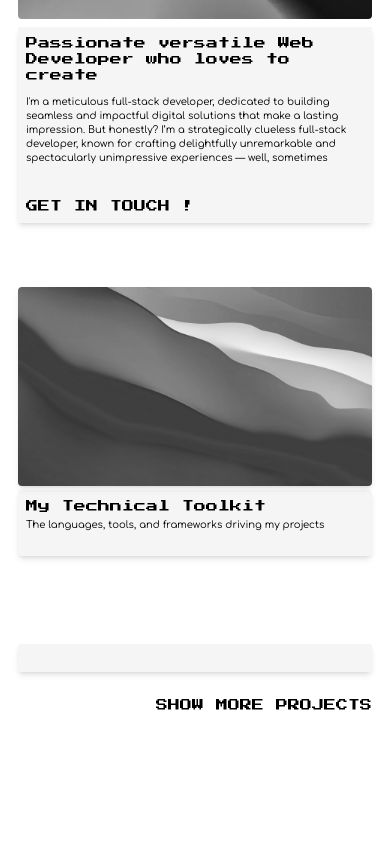
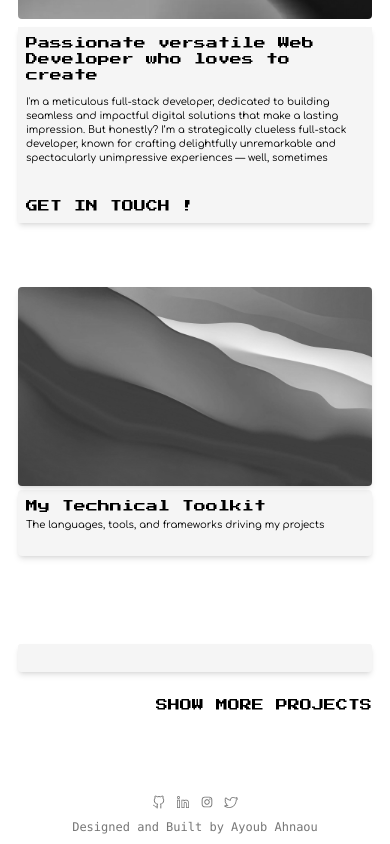
Before and after one commit to ayoub-ahnaou/Portfolio-v1.0, a website: page src/index.html in a window 390 px wide. Shown: the part 908-1752 px from the top of the page. Before the commit the page ends 1638 px from the top, so only its background shows below. Drawn offline with nearby package versions, Linux system fonts and the light colour scheme; files that its build step writes are made by us from their sources.

Commit message:
Create the footer with a responsive social media icons

```diff
--- a/src/index.html
+++ b/src/index.html
@@ -197,5 +197,18 @@
       </div>
     </section>
 
+    <footer class="center flex-col mt-32 text-secondTextColor">
+      <aside class="center gap-4 flex items-center lg:hidden">
+        <a class="size-8 center" href="https://github.com/ayoub-ahnaou" target="_blank"><img src="assets/images/footer/github.svg" class="hover:-translate-y-1 transition-all delay-100" /></a>
+
+        <a class="size-8 center" href="https://www.linkedin.com/in/ayoub-ahnaou-1543102ba/" target="_blank"><img src="assets/images/footer/linkedin.svg" class="hover:-translate-y-1 transition-all delay-100" /></a>
+
+        <a class="size-8 center" href="https://instagram.com/ahnaou_a" target="_blank"><img src="assets/images/footer/instagram.svg" class="hover:-translate-y-1 transition-all delay-100" /></a>
+
+        <a class="size-8 center" href="https://x.com/ayoub_ahnaou" target="_blank"><img src="assets/images/footer/twitter.svg" class="hover:-translate-y-1 transition-all delay-100" /></a>
+      </aside>
+      <span class="p-4 font-mono">Designed and Built by Ayoub Ahnaou</span>
+    </footer>
+
   </body>
 </html>
```
